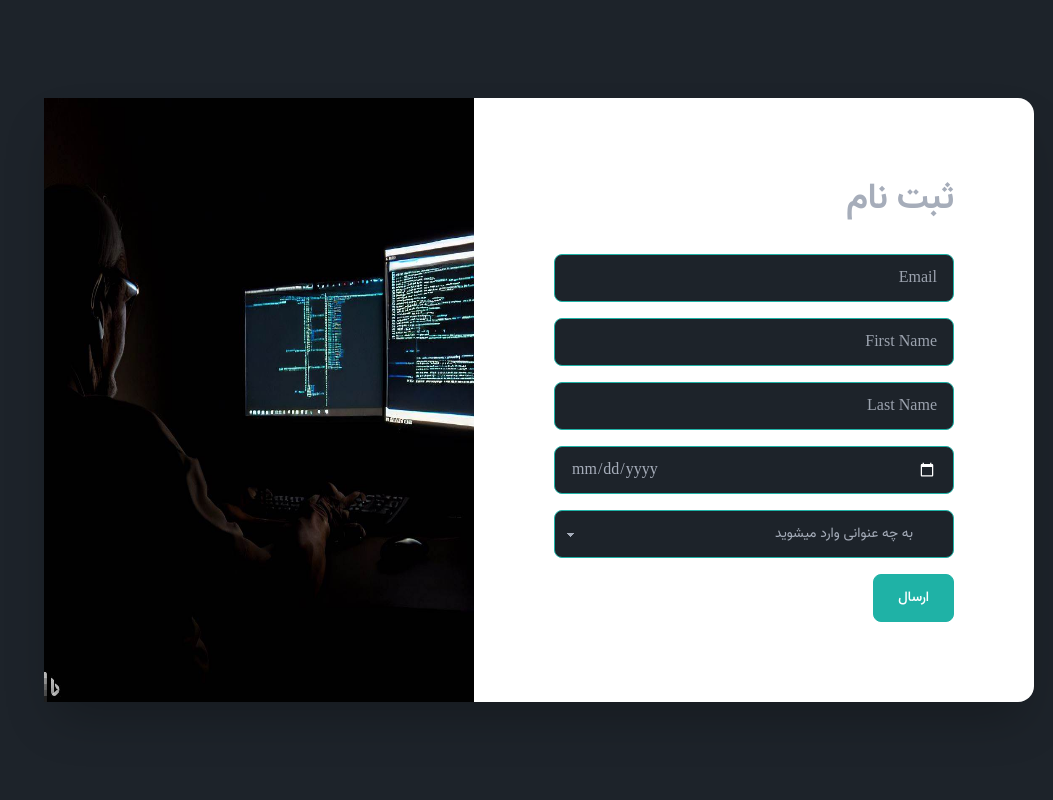
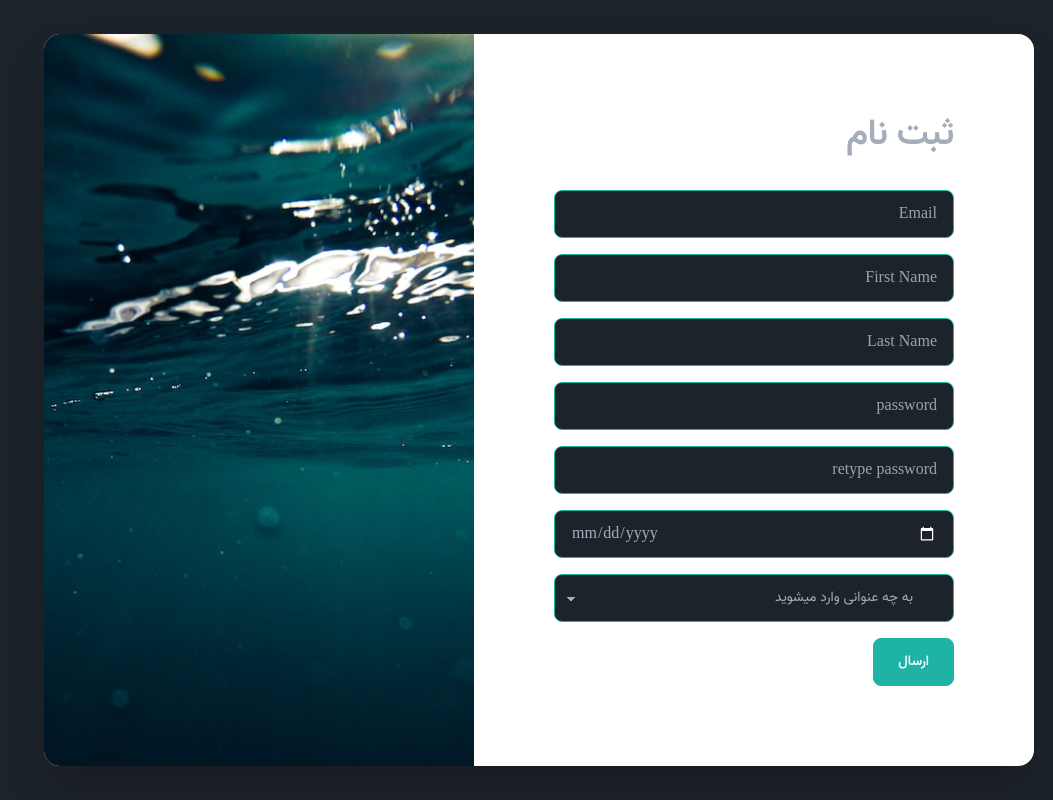
Before and after one commit to amrakbari/mobat-front, an Angular app: page / in a window 1280 px wide. Shown: the whole page, without its empty margins (227-1280 px from the left). Built offline with nearby package versions, Linux system fonts and the light colour scheme.

Commit message:
feat: sign-up style completed

```diff
--- a/src/app/sign-up/sign-up.component.html
+++ b/src/app/sign-up/sign-up.component.html
@@ -1,4 +1,4 @@
-<div class="  bg-white relative flex flex-col m-6 space-y-10 shadow-2xl rounded-2xl md:flex-row md:space-y-0 md:m-0">
+<div class="bg-white relative flex flex-col m-6 space-y-10 shadow-2xl rounded-2xl md:flex-row md:space-y-0 md:m-0">
   <form>
     <div class="flex flex-col space-y-4 p-6 md:p-20">
       <h2 class="mb-5 text-4xl font-bold">
@@ -7,6 +7,8 @@
       <input type="email" placeholder="Email" class="input input-bordered input-accent w-full md:min-w-[400px]" />
       <input type="text" placeholder="First Name" class="input input-bordered input-accent w-full md:min-w-[400px]" />
       <input type="text" placeholder="Last Name" class="input input-bordered input-accent w-full md:min-w-[400px]" />
+      <input type="password" placeholder="password" class="input input-bordered input-accent w-full md:min-w-[400px]" />
+      <input type="password" placeholder="retype password" class="input input-bordered input-accent w-full md:min-w-[400px]" />
       <input type="date" placeholder="Birth Date" class="input input-bordered input-accent w-full md:min-w-[400px]" />
       <select class="select select-accent w-full max-w-xs md:min-w-[400px]">
         <option disabled selected class="hidden">به چه عنوانی وارد میشوید</option>
@@ -18,5 +20,5 @@
       </div>
     </div>
   </form>
-  <img src="assets/_d5856baa-9a4e-49d6-bcb1-5029b5daa6f0.jpeg" alt="" class="w-[430px] hidden md:block">
+  <img src="assets/photo-1513343041531-f73bffeed81b.jpeg" alt="" class="w-[430px] hidden md:block object-cover rounded-bl-2xl rounded-tl-2xl">
 </div>
```
Also changed, not shown: src/assets/photo-1513343041531-f73bffeed81b.jpeg (added), src/assets/photo-1615529328331-f8917597711f.jpeg (added).
